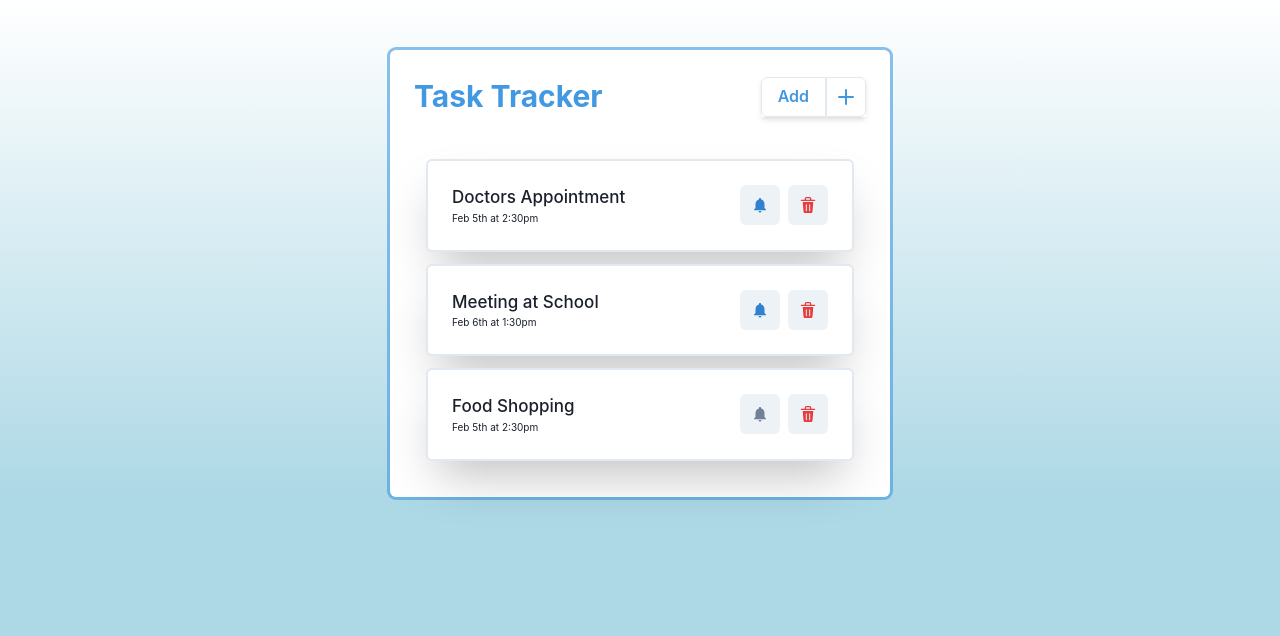
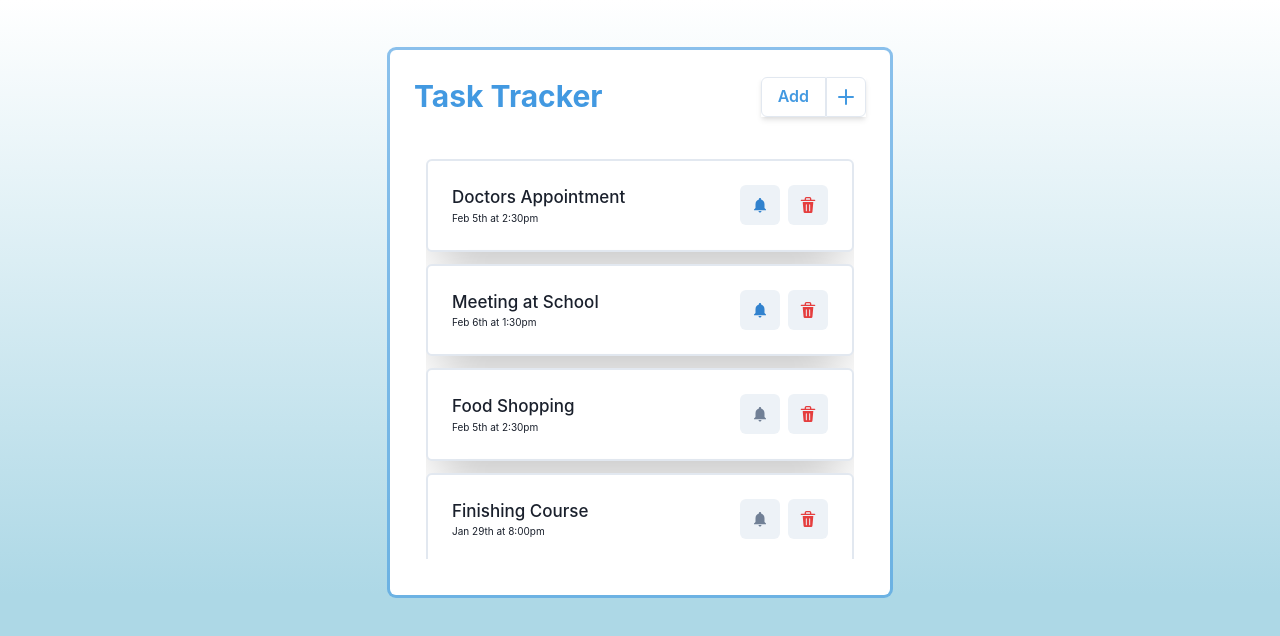
Before and after one commit to MhmdSlama/todo-agenda-react-chakraui, a React (Create React App) app: page / in a window 1280 px wide. Shown: the top 636 px of the page. Built offline with nearby package versions, Linux system fonts and the light colour scheme; data requests are answered from the project's data file.

Commit message:
adding and connecting json-server

```diff
--- /dev/null
+++ b/db.json
@@ -0,0 +1,28 @@
+{
+  "tasks": [
+    {
+      "id": 1,
+      "text": "Doctors Appointment",
+      "date": "Feb 5th at 2:30pm",
+      "reminder": true
+    },
+    {
+      "id": 2,
+      "text": "Meeting at School",
+      "date": "Feb 6th at 1:30pm",
+      "reminder": true
+    },
+    {
+      "id": 3,
+      "text": "Food Shopping",
+      "date": "Feb 5th at 2:30pm",
+      "reminder": false
+    },
+    {
+      "text": "Finishing Course",
+      "date": "Jan 29th at 8:00pm",
+      "reminder": false,
+      "id": 4
+    }
+  ]
+}
--- a/package.json
+++ b/package.json
@@ -11,6 +11,7 @@
     "@testing-library/react": "^12.1.2",
     "@testing-library/user-event": "^13.5.0",
     "framer-motion": "^5.6.0",
+    "json-server": "^0.17.0",
     "moment": "^2.29.1",
     "react": "^17.0.2",
     "react-dom": "^17.0.2",
@@ -21,7 +22,8 @@
     "start": "react-scripts start",
     "build": "react-scripts build",
     "test": "react-scripts test",
-    "eject": "react-scripts eject"
+    "eject": "react-scripts eject",
+    "server": "json-server --watch db.json --port 5000"
   },
   "eslintConfig": {
     "extends": [
--- a/src/App.js
+++ b/src/App.js
@@ -1,44 +1,73 @@
 import Header from "./components/Header";
 import { Center, Box, Text } from "@chakra-ui/react";
 import Tasks from "./components/Tasks";
-import { useState } from "react";
+import { useState, useEffect } from "react";
 
 function App() {
-  const [tasks, setTasks] = useState([
-    {
-      id: 1,
-      text: "Doctors Appointment",
-      date: "Feb 5th at 2:30pm",
-      reminder: true,
-    },
-    {
-      id: 2,
-      text: "Meeting at School",
-      date: "Feb 6th at 1:30pm",
-      reminder: true,
-    },
-    {
-      id: 3,
-      text: "Food Shopping",
-      date: "Feb 5th at 2:30pm",
-      reminder: false,
-    },
-  ]);
+  const [tasks, setTasks] = useState([]);
+  useEffect(() => {
+    const getTasks = async () => {
+      const tasksFromServer = await fetchTasks();
+      setTasks(tasksFromServer);
+    };
 
-  const addTask = (task) => {
-    const id = tasks.length + 1;
-    setTasks([...tasks, { id, ...task }]);
+    getTasks();
+  }, []);
+
+  const fetchTasks = async () => {
+    const res = await fetch("http://localhost:5000/tasks");
+    const data = await res.json();
+
+    return data;
   };
 
-  const toggleTaskReminder = (id) => {
+  const fetchTask = async (id) => {
+    const res = await fetch(`http://localhost:5000/tasks/${id}`);
+    const data = await res.json();
+
+    return data;
+  };
+
+  const addTask = async (task) => {
+    const res = await fetch("http://localhost:5000/tasks/", {
+      method: "POST",
+      headers: {
+        "Content-type": "application/json",
+      },
+      body: JSON.stringify(task),
+    });
+
+    const data = await res.json();
+
+    setTasks([...tasks, data]);
+  };
+
+  const toggleTaskReminder = async (id) => {
+    const taskToToggle = await fetchTask(id);
+
+    const updatedTask = { ...taskToToggle, reminder: !taskToToggle.reminder };
+
+    const res = await fetch(`http://localhost:5000/tasks/${id}`, {
+      method: "PUT",
+      headers: {
+        "Content-type": "application/json",
+      },
+      body: JSON.stringify(updatedTask)
+    });
+
+    const data = await res.json();
+
     setTasks(
       tasks.map((task) =>
-        task.id === id ? { ...task, reminder: !task.reminder } : task
+        task.id === id ? { ...task, reminder: data.reminder } : task
       )
     );
   };
 
-  const deleteTask = (id) => {
+  const deleteTask = async (id) => {
+    await fetch(`http://localhost:5000/tasks/${id}`, {
+      method: "DELETE",
+    });
     setTasks(tasks.filter((task) => task.id !== id));
   };
 
--- a/src/components/Tasks.js
+++ b/src/components/Tasks.js
@@ -1,8 +1,9 @@
+import { Box } from "@chakra-ui/react";
 import Task from "./Task";
 
 const Tasks = ({ tasks, toggleReminder, onDelete }) => {
   return (
-    <>
+    <Box maxH="400" overflowY="auto">
       {tasks.map((task) => (
         <Task
           key={task.id}
@@ -11,7 +12,7 @@
           onDelete={onDelete}
         />
       ))}
-    </>
+    </Box>
   );
 };
 
```
Also changed, not shown: 1 other file (tests, documents, lock files or other folders).
